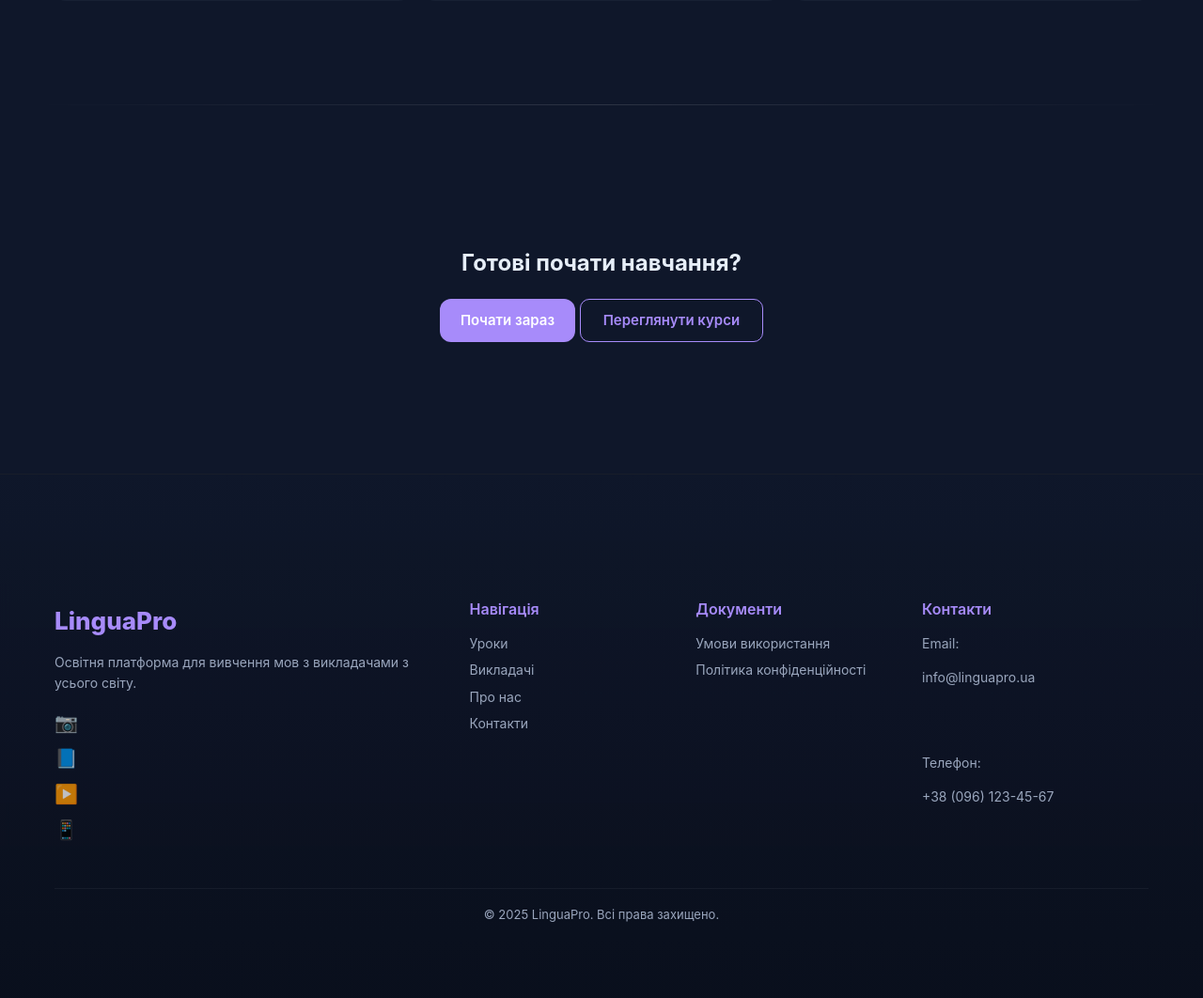
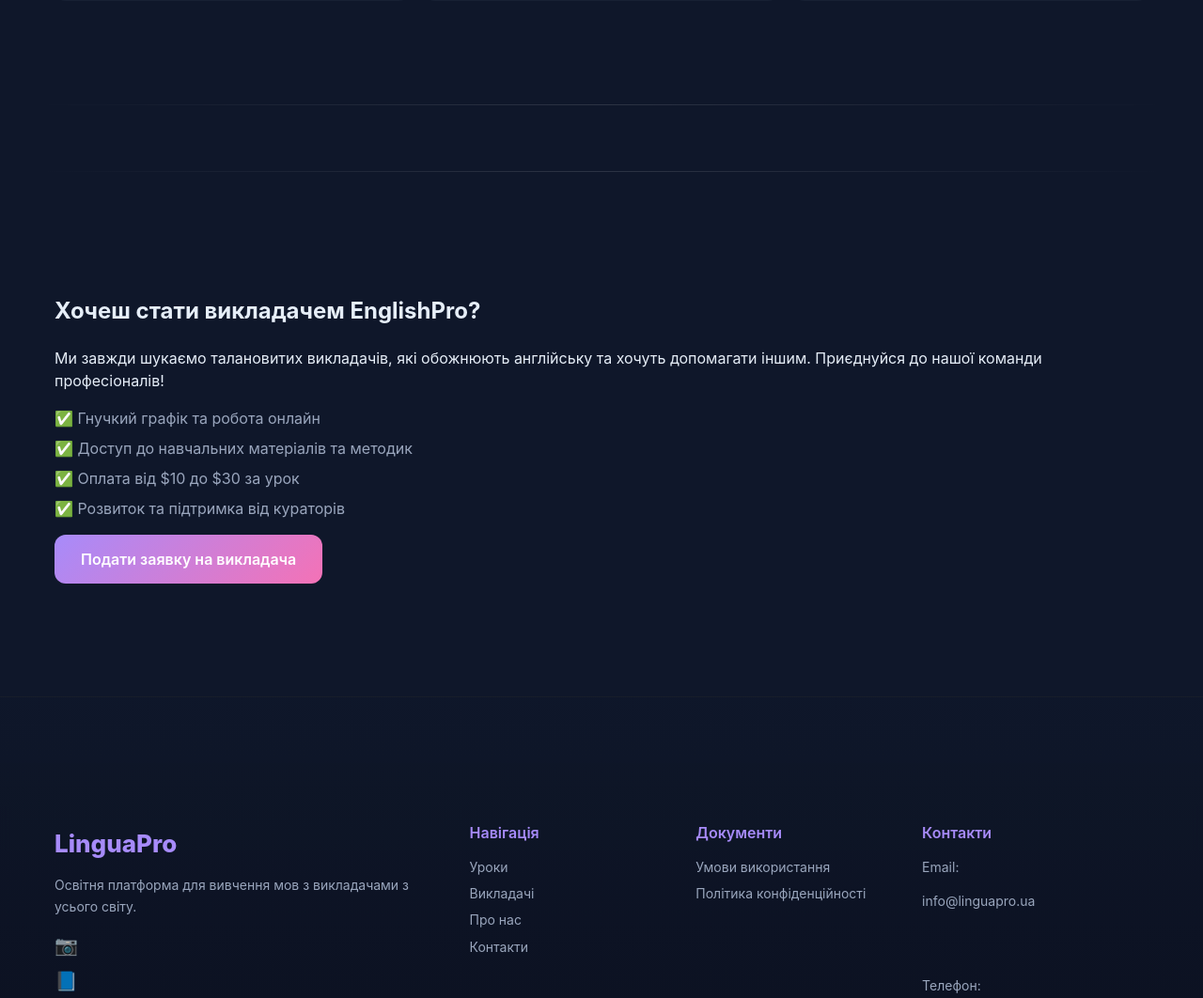
Before and after one commit to Dmytriy-OL/telegram-course-bot, a FastAPI app: page /why_us in a window 1280 px wide. Shown: the part 4794-5856 px from the top of the page at 94% size. Run offline with FastAPI, Linux system fonts and the light colour scheme; parts of the project's set-up code (start-up, migrations or seed data) failed here and were passed over.

Commit message:
feat(pages): add "Become a Teacher" section to why_us page

```diff
--- a/app/web/templates/pages/why_us.html
+++ b/app/web/templates/pages/why_us.html
@@ -141,12 +141,24 @@
 </section>
 
 <div class="section-divider"></div>
+<div class="section-divider"></div>
 
-<!-- CTA -->
-<section class="cta container">
-    <h2>Готові почати навчання?</h2>
-    <a href="/register" class="btn large">Почати зараз</a>
-    <a href="/lessons" class="btn outline large">Переглянути курси</a>
+<!-- Стань викладачем -->
+<section class="become-teacher container">
+    <h2>Хочеш стати викладачем EnglishPro?</h2>
+    <p>
+        Ми завжди шукаємо талановитих викладачів, які обожнюють англійську та хочуть допомагати іншим.
+        Приєднуйся до нашої команди професіоналів!
+    </p>
+
+    <ul class="teacher-benefits">
+        <li>✅ Гнучкий графік та робота онлайн</li>
+        <li>✅ Доступ до навчальних матеріалів та методик</li>
+        <li>✅ Оплата від $10 до $30 за урок</li>
+        <li>✅ Розвиток та підтримка від кураторів</li>
+    </ul>
+
+    <a href="/become-teacher" class="btn primary lg">Подати заявку на викладача</a>
 </section>
 
 {% endblock %}
```
